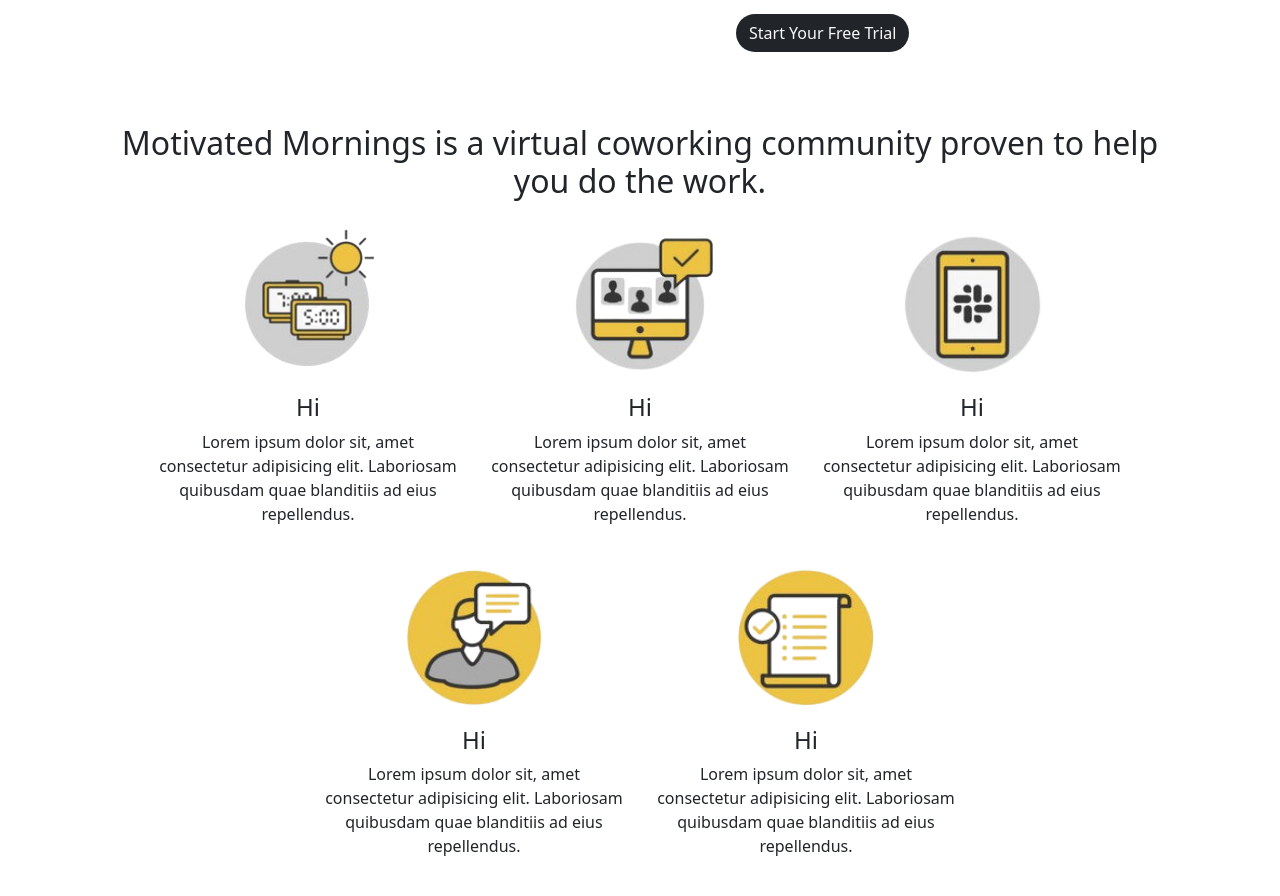
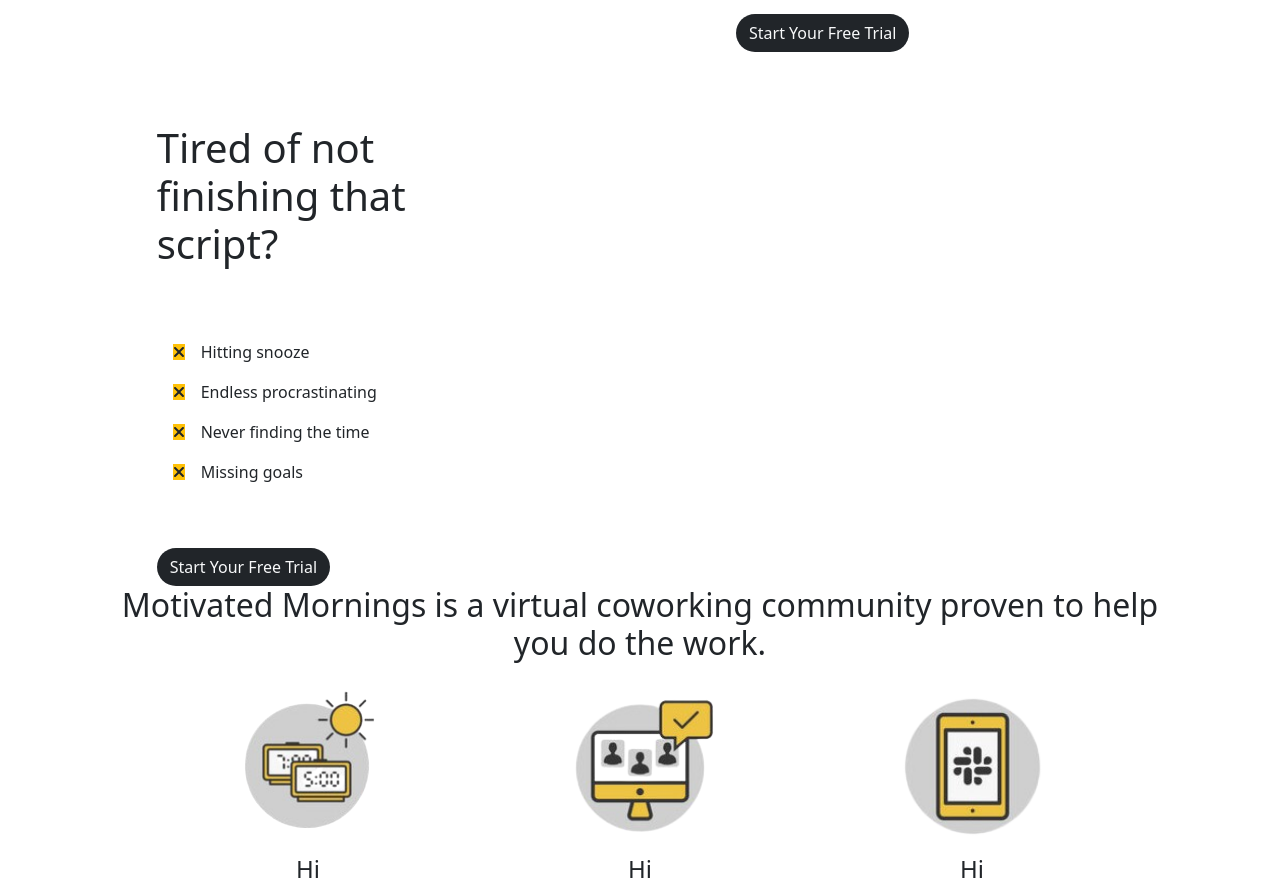
Before and after one commit to Ajith369369/motivated-mornings-frontend, a React (Vite) app: page / in a window 1280 px wide. Shown: the part 1142-2038 px from the top of the page. Built offline with nearby package versions, Linux system fonts and the light colour scheme.

Commit message:
Add text.

```diff
--- a/index.html
+++ b/index.html
@@ -4,7 +4,6 @@
     <meta charset="UTF-8" />
     <link rel="icon" type="image/svg+xml" href="/vite.svg" />
     <meta name="viewport" content="width=device-width, initial-scale=1.0" />
-    <link rel="stylesheet" href="https://cdnjs.cloudflare.com/ajax/libs/font-awesome/6.6.0/css/all.min.css" integrity="sha512-Kc323vGBEqzTmouAECnVceyQqyqdsSiqLQISBL29aUW4U/M7pSPA/gEUZQqv1cwx4OnYxTxve5UMg5GT6L4JJg==" crossorigin="anonymous" referrerpolicy="no-referrer" />
     <link href="https://cdn.jsdelivr.net/npm/bootstrap@5.3.3/dist/css/bootstrap.min.css" rel="stylesheet" integrity="sha384-QWTKZyjpPEjISv5WaRU9OFeRpok6YctnYmDr5pNlyT2bRjXh0JMhjY6hW+ALEwIH" crossorigin="anonymous">
 
     <title>Motivated Mornings</title>
--- a/src/components/Header.jsx
+++ b/src/components/Header.jsx
@@ -124,7 +124,34 @@ function Header() {
         <section id="better">
           <div className="row">
             <div className="col-md-1"></div>
-            <div className="col-md-4"></div>
+            <div className="col-md-4">
+            <div className="px-5">
+                <h1>Tired of not finishing that script?</h1>
+                <div className="py-5 ms-3">
+                  <div className="d-flex justify-content-start align-items-center my-3">
+                    <FontAwesomeIcon icon={faXmark} className="bg-warning" />
+                    <p className="m-0 ms-3">Hitting snooze</p>
+                  </div>
+                  <div className="d-flex justify-content-start align-items-center my-3">
+                    <FontAwesomeIcon icon={faXmark} className="bg-warning" />
+                    <p className="m-0 ms-3">Endless procrastinating</p>
+                  </div>
+                  <div className="d-flex justify-content-start align-items-center my-3">
+                    <FontAwesomeIcon icon={faXmark} className="bg-warning" />
+                    <p className="m-0 ms-3">Never finding the time</p>
+                  </div>
+                  <div className="d-flex justify-content-start align-items-center my-3">
+                    <FontAwesomeIcon icon={faXmark} className="bg-warning" />
+                    <p className="m-0 ms-3">Missing goals</p>
+                  </div>
+                </div>
+                <div className="d-flex justify-content-start align-items-center">
+                  <button className="btn rounded-pill bg-dark text-light">
+                    Start Your Free Trial
+                  </button>
+                </div>
+              </div>
+            </div>
             <div className="col-md-2"></div>
             <div className="col-md-4"></div>
             <div className="col-md-1"></div>
```
